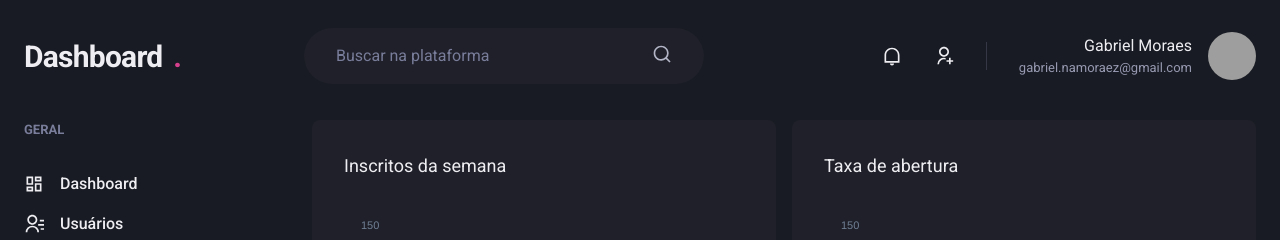
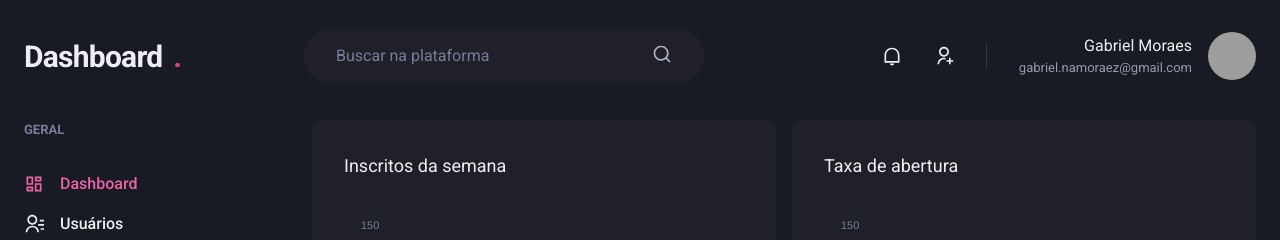
Before and after one commit to naMoraezDev/responsible-qyery-dash, a Next.js app: page /dashboard in a window 1280 px wide. Shown: the top 240 px of the page. Built offline with nearby package versions, Linux system fonts and the light colour scheme; grey boxes are pictures that could not be loaded.

Commit message:
feat: create active link

```diff
--- /dev/null
+++ b/src/components/ActiveLink/view.tsx
@@ -0,0 +1,36 @@
+import { Link, LinkProps } from "@chakra-ui/react";
+import { useRouter } from "next/router";
+import { cloneElement, ReactElement } from "react";
+
+type ActiveLinkProps = {
+  children: ReactElement;
+  shouldMatchExactHref?: boolean;
+} & LinkProps;
+
+export function ActiveLinkView({
+  children,
+  shouldMatchExactHref = false,
+  ...props
+}: ActiveLinkProps) {
+  const { asPath } = useRouter();
+
+  let isActive = false;
+
+  if (shouldMatchExactHref && (asPath === props.href || asPath === props.as)) {
+    isActive = true;
+  }
+
+  if (
+    !shouldMatchExactHref &&
+    (asPath.startsWith(String(props.href)) ||
+      asPath.startsWith(String(props.as)))
+  ) {
+    isActive = true;
+  }
+
+  return (
+    <Link {...props} color={isActive ? "pink.400" : "gray.50"}>
+      {children}
+    </Link>
+  );
+}
--- a/src/components/Sidebar/components/NavLink.tsx
+++ b/src/components/Sidebar/components/NavLink.tsx
@@ -1,3 +1,4 @@
+import { ActiveLinkView } from "@/components/ActiveLink/view";
 import {
   Icon,
   Link as ChakraLink,
@@ -15,17 +16,19 @@ type NavLinkProps = {
 
 export function NavLink({ icon, children, href, ...props }: NavLinkProps) {
   return (
-    <ChakraLink
+    <ActiveLinkView
       as={Link}
       href={href}
       display="flex"
       alignItems="center"
       {...props}
     >
-      <Icon as={icon} fontSize="20" />
-      <Text ml="4" fontWeight="medium">
-        {children}
-      </Text>
-    </ChakraLink>
+      <>
+        <Icon as={icon} fontSize="20" />
+        <Text ml="4" fontWeight="medium">
+          {children}
+        </Text>
+      </>
+    </ActiveLinkView>
   );
 }
```
